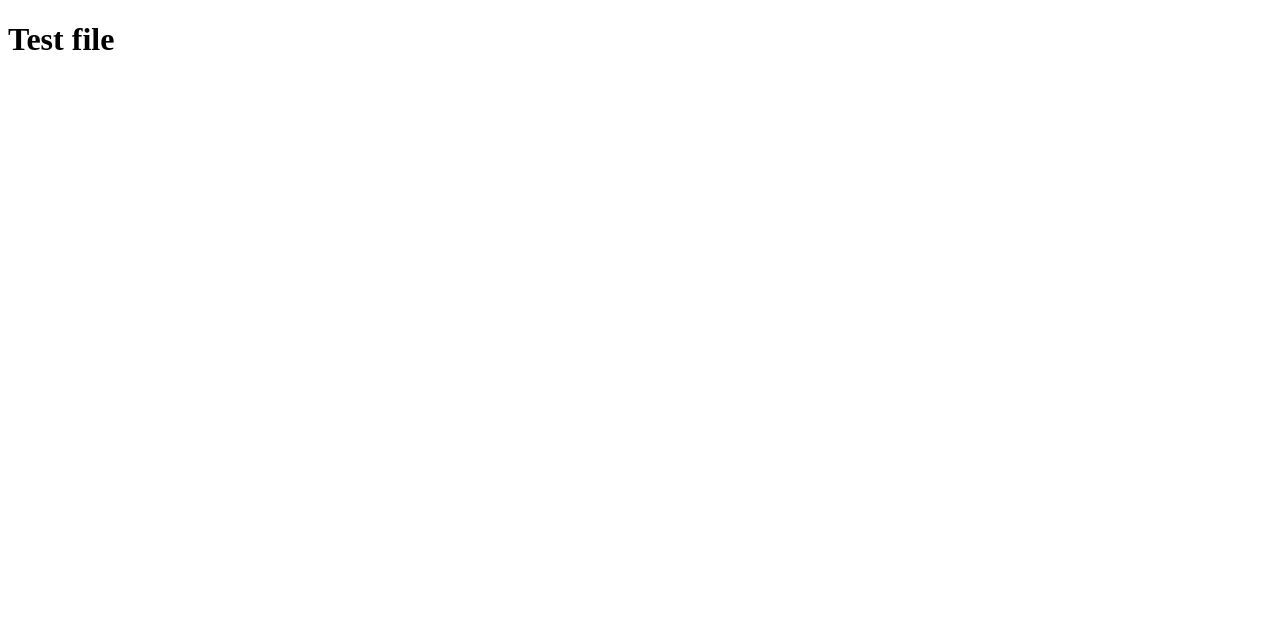
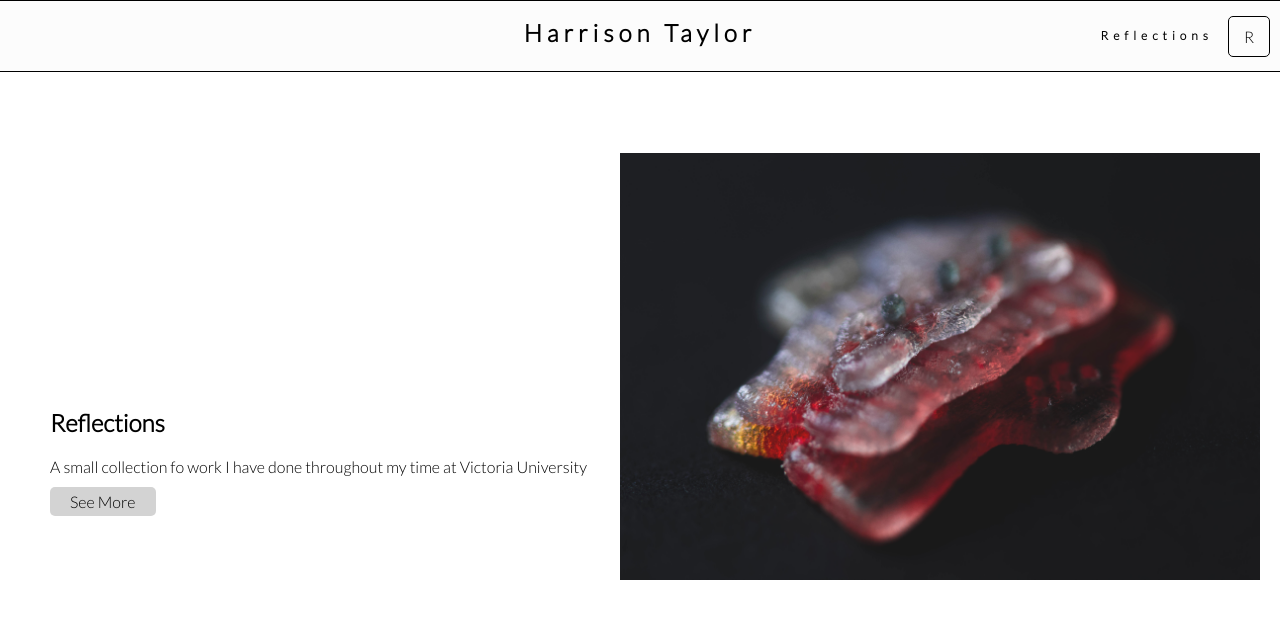
Before and after one commit to H-azza/harryblog, a plain HTML site: page index.html in a window 1280 px wide. Drawn offline with Linux system fonts and the light colour scheme.

Commit message:
Added images and updated all versions of code

```diff
--- a/index.html
+++ b/index.html
@@ -2,10 +2,28 @@
 <html lang="en" dir="ltr">
   <head>
     <meta charset="utf-8">
+    <link rel='stylesheet' href='main.css'/>
+    <link href="https://fonts.googleapis.com/css?family=Lato:300&display=swap" rel="stylesheet">
     <title></title>
   </head>
   <body>
     <div class ="top-line"></div>
-    <h1>Test file</h1>
+    <div class="nav">
+      <nav><h1>Harrison Taylor</h1>
+      <div class="reflections_link">
+        <a href="reflections.html">R</a>
+        </div>
+          <h3>Reflections</h3>
+          </nav>
+        </div>
+
+        <div class="content">
+          <div class="content_text">
+            <h2>Reflections</h2>
+            <p>A small collection fo work I have done throughout my time at Victoria University</p>
+            <a id="content_button" href="reflections.html">See More</a>
+          </div>
+          <img class="content_image" src="harrison_taylor_pj3_image5.jpg">
+        </div>
   </body>
 </html>
--- a/main.css
+++ b/main.css
@@ -7,7 +7,118 @@ body{
 
 .top-line{
   width: 100%;
-  height: 8px;
+  height: 1px;
   background-color: black;
+  margin: 0px;
+  padding: 0px;
+}
+
+.nav{
+   width: 100%;
+   background-color: #fcfcfc;
+   height: 70px;
+   margin: 0px;
+   padding: 0px;
+   border-bottom: solid 1px black;
+ }
+
+h1{
+  padding-top: 17px;
+  margin: 0px;
+  text-align: center;
+  font-family: 'Lato', sans-serif;
+  letter-spacing: 5px;
+}
+
+h3{
+  padding-right: 15px;
+  font-size: 12px;
+  margin: 0px;
+  float: right;
+  font-family: 'Lato', sans-serif;
+  letter-spacing: 5px;
+  position: relative;
+  top: -19px;
+}
+
+.reflections_link{
+float: right;
+padding-right: 15px;
+padding-left: 15px;
+padding-top: 10px;
+padding-bottom: 10px;
+position: relative;
+top: -31px;
+border: 1px black solid;
+border-radius: 5px;
+font-family: 'Lato', sans-serif;
+margin-right: 10px;
+}
+
+a{
+  text-decoration: none;
+  color: black;
+}
+
+.content{
+width: 100%;
+height: 100%;
+margin: 0px;
+padding: 0px;
+float: right;
+}
+
+.content_image{
+  width: 50%;
+  top: 100px;
+  float: right;
+  opacity: 0.9;
+  margin-top: 65px;
+  margin-right: 20px;
+  padding: 0px;
+}
+
+.content_text{
+  float: left;
+  font-family: 'Lato', sans-serif;
+  margin-left: 50px;
+  margin-top: 300px;
+}
+
+#content_button{
+  background-color: lightgrey;
+  border-radius: 5px;
+  padding-left: 20px;
+  padding-right: 20px;
+  padding-top: 5px;
+  padding-bottom: 5px;
 
 }
+
+.reflections_content{
+ padding-right: 40px;
+}
+
+.reflections_text{
+  font-family: 'Lato', sans-serif;
+  width: 60%;
+  padding-left: 40px;
+  padding-top: 80px;
+}
+
+#image1{
+  width: 40%;
+  float: right;
+  margin-top: 30px;
+}
+
+#image2{
+  width: 40%;
+  float: left;
+  margin-top: 300px;
+  margin-left: 40px;
+}
+
+.images_reflection{
+  margin-left:
+}
```
Also changed, not shown: reflections.html (+30 -0 lines), harrison_taylor_pj3_image5.jpg (added), image1.jpg (added), image2.jpg (added).
